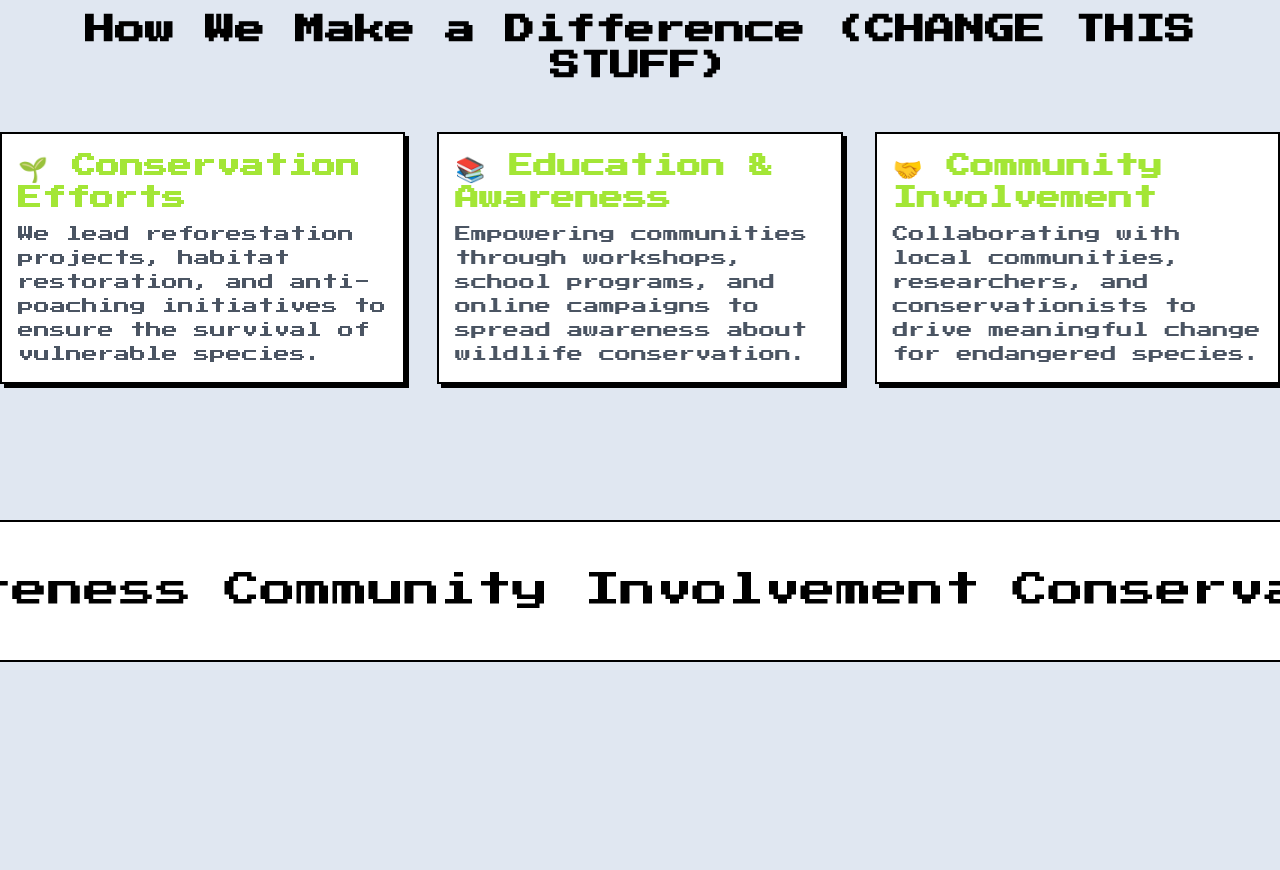
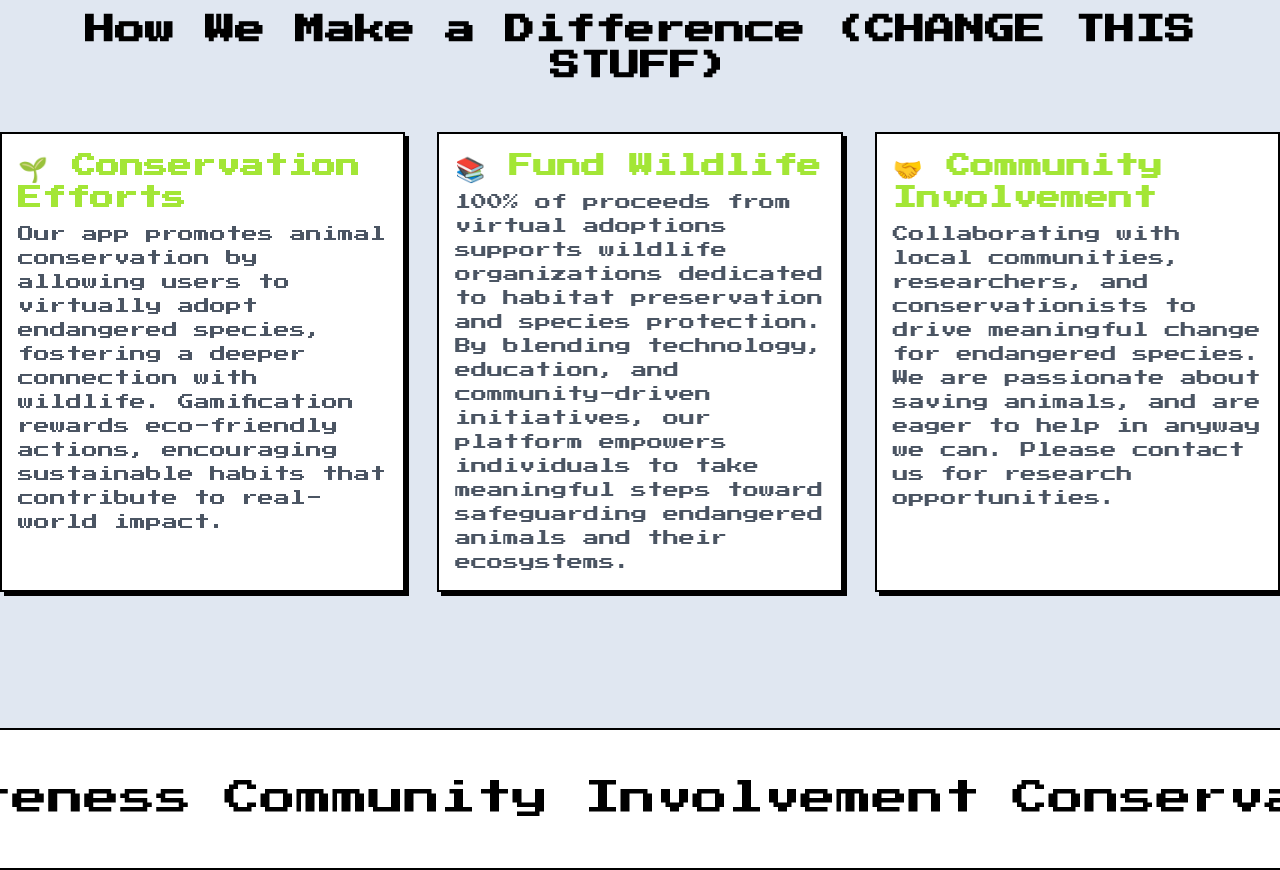
Before and after one commit to MohammadHashmi/EcoPal, a Next.js app in the folder ecopal/: page /info in a window 1280 px wide. Shown: the part 980-1850 px from the top of the page. Before the commit the page ends 1642 px from the top, so only its background shows below. Built offline with nearby package versions, Linux system fonts and the light colour scheme.

Commit message:
Change info page

```diff
--- a/ecopal/src/app/info/page.js
+++ b/ecopal/src/app/info/page.js
@@ -13,19 +13,19 @@ const missionPoints = [
     id: 1,
     title: "🌱 Conservation Efforts",
     description:
-      "We lead reforestation projects, habitat restoration, and anti-poaching initiatives to ensure the survival of vulnerable species.",
+      "Our app promotes animal conservation by allowing users to virtually adopt endangered species, fostering a deeper connection with wildlife. Gamification rewards eco-friendly actions, encouraging sustainable habits that contribute to real-world impact.",
   },
   {
     id: 2,
-    title: "📚 Education & Awareness",
+    title: "📚 Fund Wildlife",
     description:
-      "Empowering communities through workshops, school programs, and online campaigns to spread awareness about wildlife conservation.",
+      "100% of proceeds from virtual adoptions supports wildlife organizations dedicated to habitat preservation and species protection. By blending technology, education, and community-driven initiatives, our platform empowers individuals to take meaningful steps toward safeguarding endangered animals and their ecosystems.",
   },
   {
     id: 3,
     title: "🤝 Community Involvement",
     description:
-      "Collaborating with local communities, researchers, and conservationists to drive meaningful change for endangered species.",
+      "Collaborating with local communities, researchers, and conservationists to drive meaningful change for endangered species. We are passionate about saving animals, and are eager to help in anyway we can. Please contact us for research opportunities.",
   },
 ];
 
```
